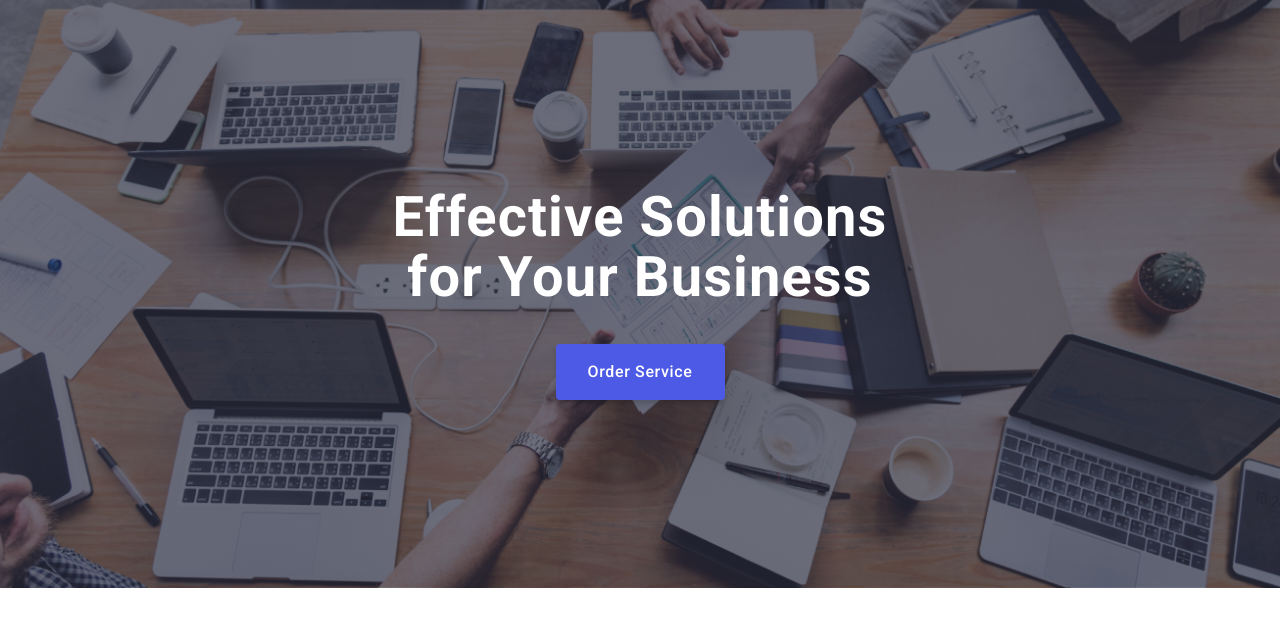
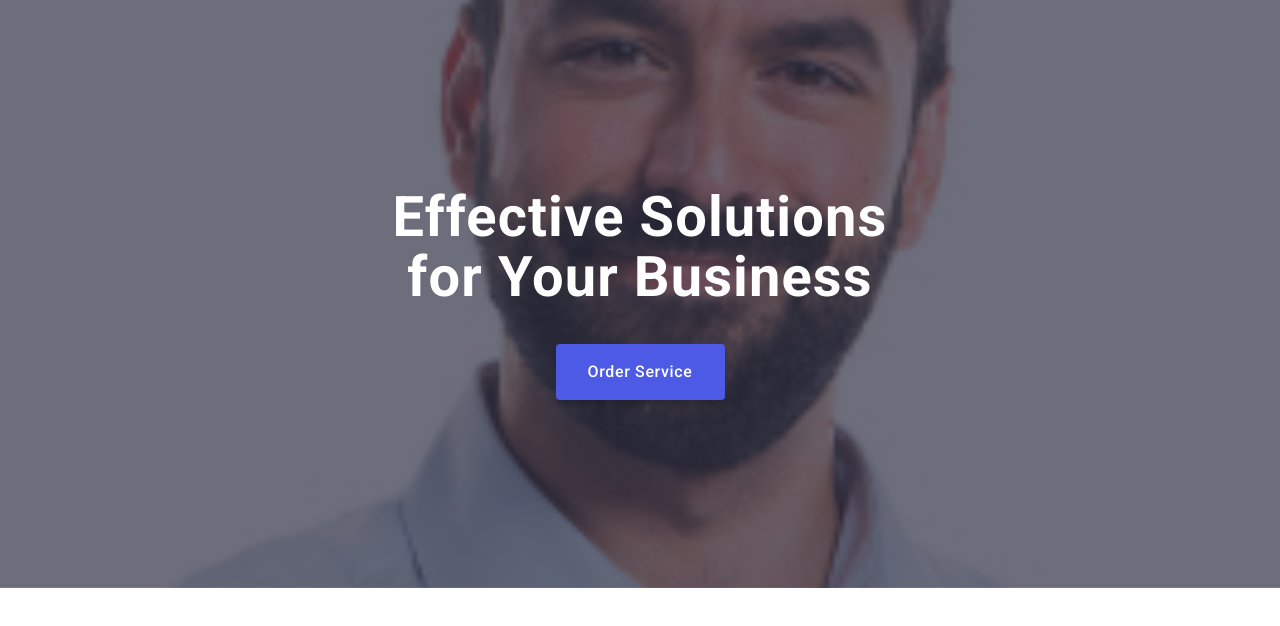
Before and after one commit to ekorolev08/goit-markup-hw-07, a plain HTML site: page index.html in a window 1280 px wide. Drawn offline with nearby package versions, Linux system fonts and the light colour scheme.

Commit message:
hw-07-01

```diff
--- a/css/tablet.css
+++ b/css/styles-desctop.css
@@ -1,21 +1,23 @@
-@media screen and (min-width: 768px) {
+@media screen and (min-width: 1158px) {
     .container {
-      max-width: 766px;
+      max-width: 1158px;
     }
 }
 
-  /**------------------HERO------------------*/
 
-  .first-section {
-    padding-top: 112px;
-    padding-bottom: 112px;
+/*-------------------------------HERO----------------------------*/
+
+.first-section {
+    padding-top: 188px;
+    padding-bottom: 188px;
     align-items: center;
     margin: 0 auto;
 
     background-image: linear-gradient(
         rgba(46, 47, 66, 0.7),
-        rgba(46, 47, 66, 0.7)),
-      url(../images/bg-tablet@x1.jpg);
+        rgba(46, 47, 66, 0.7)
+      ),
+      url(../images/1.jpg);
     background-repeat: no-repeat;
     background-position: center;
     background-size: cover;
@@ -25,19 +27,22 @@
   @media (min-device-pixel-ratio: 2),
     (-webkit-min-device-pixel-ratio: 2),
     (min-resolution: 192dpi),
-    (min-resolution: 2dppx)
-    {
+    (min-resolution: 2dppx) {
     .first-section {
       background-image: linear-gradient(
           rgba(46, 47, 66, 0.7),
           rgba(46, 47, 66, 0.7)
         ),
-        url(../images/bg-tablet@x2.jpg);
+        url(../images/1@x2.jpg);
     }
-
   }
 
   .first-header {
-    width: 496px;
-    margin-bottom: 36px;
+    font-family: 'Roboto';
+   font-style: normal;
+    font-weight: 700;
+    font-size: 56px;
+    line-height: 1.07;
+    max-width: 496px;
+
   }
--- a/css/desctop.css
+++ b/css/styles-tablet.css
@@ -1,23 +1,21 @@
-@media screen and (min-width: 1158px) {
+@media screen and (min-width: 768px) {
     .container {
-      max-width: 1158px;
+      max-width: 766px;
     }
 }
 
+  /**------------------HERO------------------*/
 
-/*-------------------------------HERO----------------------------*/
-
-.first-section {
-    padding-top: 188px;
-    padding-bottom: 188px;
+  .first-section {
+    padding-top: 112px;
+    padding-bottom: 112px;
     align-items: center;
     margin: 0 auto;
 
     background-image: linear-gradient(
         rgba(46, 47, 66, 0.7),
-        rgba(46, 47, 66, 0.7)
-      ),
-      url(../images/bg-desktop@x1.jpg);
+        rgba(46, 47, 66, 0.7)),
+      url(../images/2.jpg);
     background-repeat: no-repeat;
     background-position: center;
     background-size: cover;
@@ -27,22 +25,19 @@
   @media (min-device-pixel-ratio: 2),
     (-webkit-min-device-pixel-ratio: 2),
     (min-resolution: 192dpi),
-    (min-resolution: 2dppx) {
+    (min-resolution: 2dppx)
+    {
     .first-section {
       background-image: linear-gradient(
           rgba(46, 47, 66, 0.7),
           rgba(46, 47, 66, 0.7)
         ),
-        url(../images/bg-desktop@x2.jpg);
+        url(../images/2@x2.jpg);
     }
+
   }
 
   .first-header {
-    font-family: 'Roboto';
-   font-style: normal;
-    font-weight: 700;
-    font-size: 56px;
-    line-height: 1.07;
-    max-width: 496px;
-
+    width: 496px;
+    margin-bottom: 36px;
   }
--- a/css/styles.css
+++ b/css/styles.css
@@ -189,7 +189,7 @@ color: var(--logo-color);
   background-image: linear-gradient(
   rgba(46, 47, 66, 0.7),
   rgba(46, 47, 66, 0.7) ),
-  url(../images/bg-mobile@x1.jpg);
+  url(../images/3.jpg);
   background-repeat: no-repeat;
   background-position: center;
   background-size: cover;
@@ -206,22 +206,22 @@ color: var(--logo-color);
         rgba(46, 47, 66, 0.7),
         rgba(46, 47, 66, 0.7)
       ),
-      url(../images/bg-mobile@x2.jpg);
+      url(../images/3@x2.jpg);
   }
 }
 .first-header {
   /* Effective Solutions for Your Business */
-
+margin-bottom: 72px;
+margin-left: auto;
+margin-right: auto;
+max-width: 320px;
 font-size: 36px;
 line-height: 1.11;
+text-align: center;
 letter-spacing: 0.02em;
-text-align: center;
-max-width: 320px;
-margin-left: auto;
-margin-right: auto;
-margin-bottom: 72px;
+
 color: #FFFFFF;
-flex-direction: column;
+/* flex-direction: column; */
 }
 
 .studio-btn {
--- a/index.html
+++ b/index.html
@@ -12,8 +12,8 @@
 integrity="sha512-4xo8blKMVCiXpTaLzQSLSw3KFOVPWhm/TRtuPVc4WG6kUgjH6J03IBuG7JZPkcWMxJ5huwaBpOpnwYElP/m6wg==" crossorigin="anonymous"
 referrerpolicy="no-referrer" />
 <link rel="stylesheet" href="./css/styles.css">
-<link rel="stylesheet" href="./css/tablet.css">
-<link rel="stylesheet" href="./css/desctop.css">
+<link rel="stylesheet" href="./css/styles-tablet.css">
+<link rel="stylesheet" href="./css/styles-desctop.css">
 </head>
 <body>
     <!-- <header class="header">
```
Also changed, not shown: css/media.css (deleted, +0 -141 lines).
